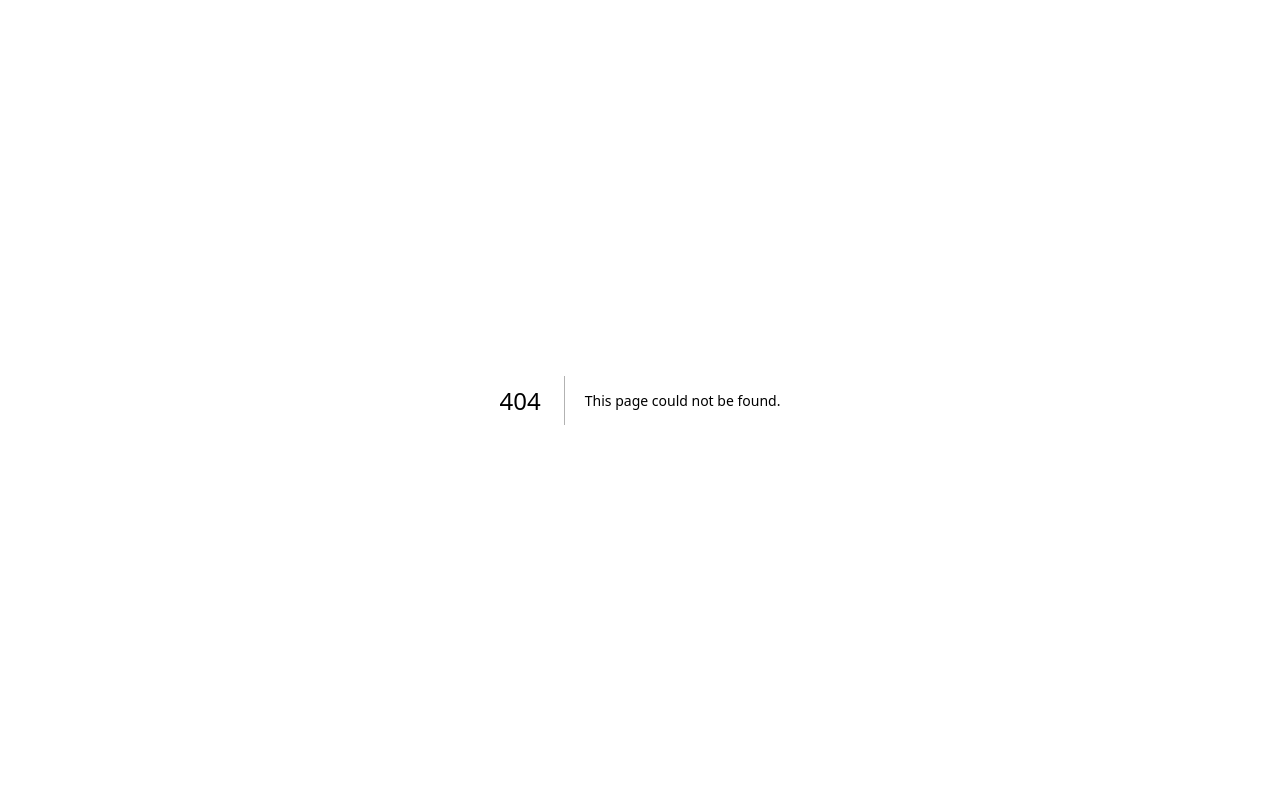
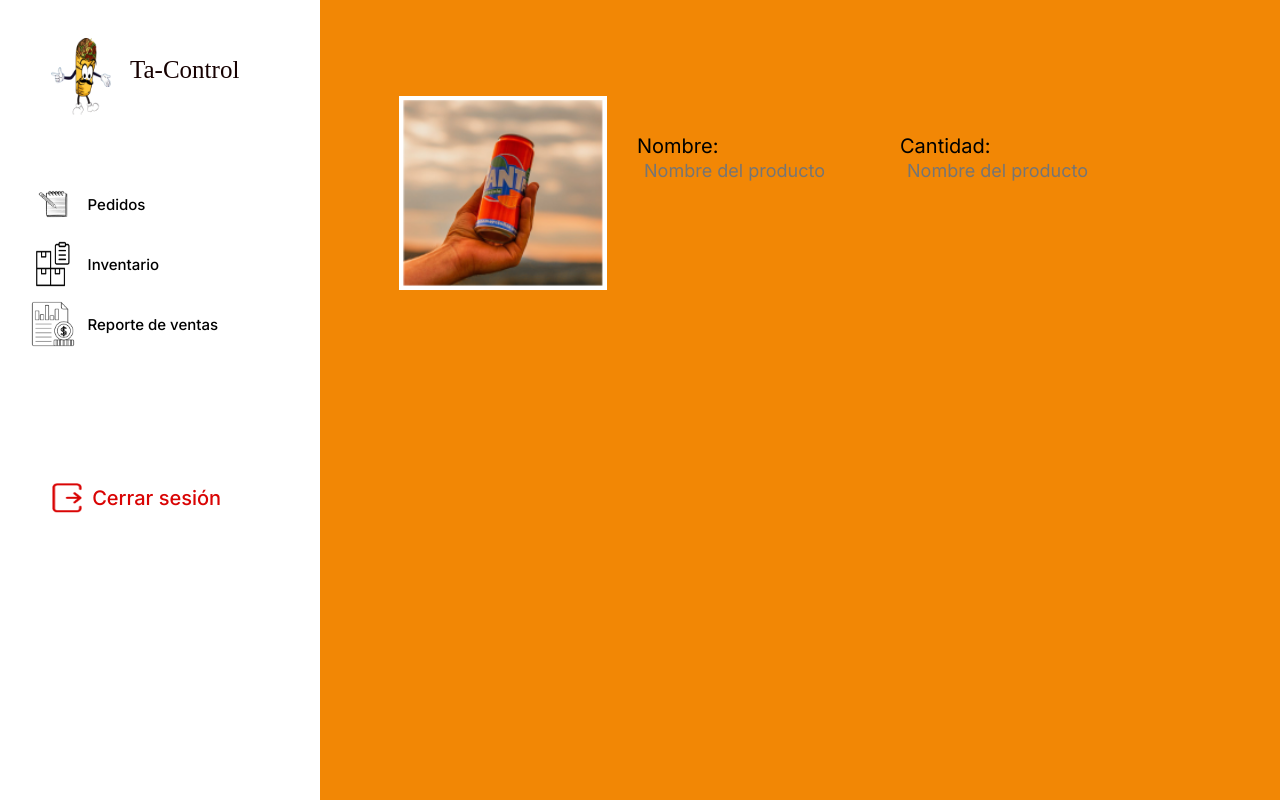
Before and after one commit to practpec/Ta-Control1, a Next.js app: page /ProductoI in a window 1280 px wide. Before the commit this address had no page. Built offline with nearby package versions, Linux system fonts and the light colour scheme; a web font is replaced by a local one.

Commit message:
actualización de vistas

```diff
--- /dev/null
+++ b/Styles/DescripcionP.css
@@ -0,0 +1,29 @@
+@import url('https://fonts.googleapis.com/css2?family=Inter:wght@300&display=swap');
+.cont-group{
+    display: flex;
+    flex-direction: column 2;
+    /* align-items: center; */
+    justify-content: center;
+    padding: 10%;
+}
+.lbl-nombre{
+    display: flex;
+    padding: 5%;
+    font-size: 20px;
+}
+.nombre{
+    font-family: 'Inter';
+    background: none;
+    border: none;
+    font-size: 18px;
+}
+.container-images{
+
+    padding: 5%;
+    display: flex;
+
+}
+.img{
+    background-color: white;
+    padding: 2%;
+}
--- /dev/null
+++ b/Styles/Imagenes.css
@@ -0,0 +1,9 @@
+.container-images{
+    padding: 5%;
+    display: flex;
+
+}
+.img{
+    background-color: white;
+    padding: 2%;
+}
--- a/Styles/Pagar.css
+++ b/Styles/Pagar.css
@@ -1,5 +1,4 @@
-
-  @import url('https://fonts.googleapis.com/css2?family=Lakki+Reddy&family=Lexend&display=swap');
+@import url('https://fonts.googleapis.com/css2?family=Lakki+Reddy&family=Lexend&display=swap');
 
 .container {
     font-family: 'Inter';
--- /dev/null
+++ b/app/ProductoI/layout.js
@@ -0,0 +1,17 @@
+"use client"
+import "@/Styles/Reporte.css"
+import Navbar from "@/components/navbar"
+import React, { useEffect } from 'react'
+export default function RootLayout({ children }) {
+  useEffect(() => {
+  localStorage.setItem("ver","0");
+  }, []);
+  return (
+    <div className="container">
+        <div className="blanco">
+        <Navbar/>
+        </div>
+      <div className="naranja">{children}</div>
+    </div>
+  )
+}
--- /dev/null
+++ b/app/ProductoI/page.js
@@ -0,0 +1,26 @@
+import '@/Styles/Reporte.css'
+import Image from 'next/image'
+import Fanta from '../../img/fanta.png'
+import '@/Styles/DescripcionP.css';
+
+export default function Pagar(){
+    return(
+        <div className='container'>
+            <div className='cont-group'>
+                <div className='image-container'>
+                    <Image src={Fanta} alt='' width={200} className="img"/>
+                </div>
+                <div className='lbl-nombre'>
+                    <label>Nombre:
+                        <input className='nombre' placeholder=' Nombre del producto'></input>
+                    </label>
+
+                    <label>Cantidad:
+                        <input className='nombre' placeholder=' Nombre del producto'></input>
+                    </label>
+                </div>
+            </div>
+
+        </div>
+    )
+}
--- a/app/page.js
+++ b/app/page.js
@@ -17,13 +17,14 @@ export default function MyPage() {
 
   return (
     <div>
-      <h1>Página con Modal</h1>
+      {/* <h1>Página con Modal</h1>
       <Button variant="primary" onClick={openModal}>
         Abrir Modal
       </Button>
       <h1>hola hfbebcvgucrueh sbn g</h1>
 
-      <MyModal showModal={showModal} onClose={closeModal} />
+      <MyModal showModal={showModal} onClose={closeModal} /> */}
+
     </div>
   );
 }
--- a/app/reportes/page.js
+++ b/app/reportes/page.js
@@ -23,14 +23,14 @@ export default function Reporte() {
   if (localStorageValue === "3") {
     return (
       <div>
-        <Tabla />
+        <Tabla/>
       </div>
     );
   }
 
   return (
     <div>
-      hola
+      <Tabla/>
     </div>
   );
 }
```
Also changed, not shown: app/Inventario/layout.js (added, +17 -0 lines), app/Inventario/page.js (+7 -5 lines), components/Imagenes.jsx (added, +12 -0 lines), package.json (+28 -0 lines), img/fanta.png (added).
